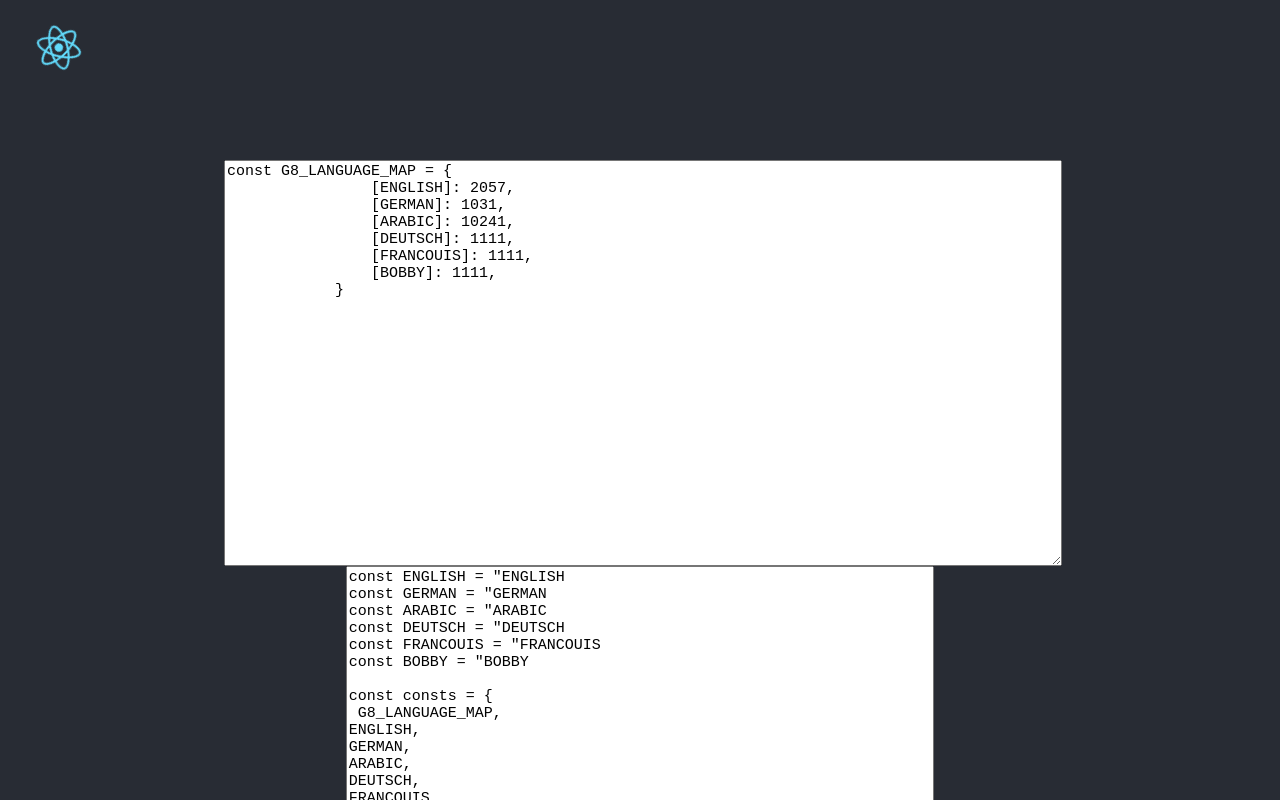
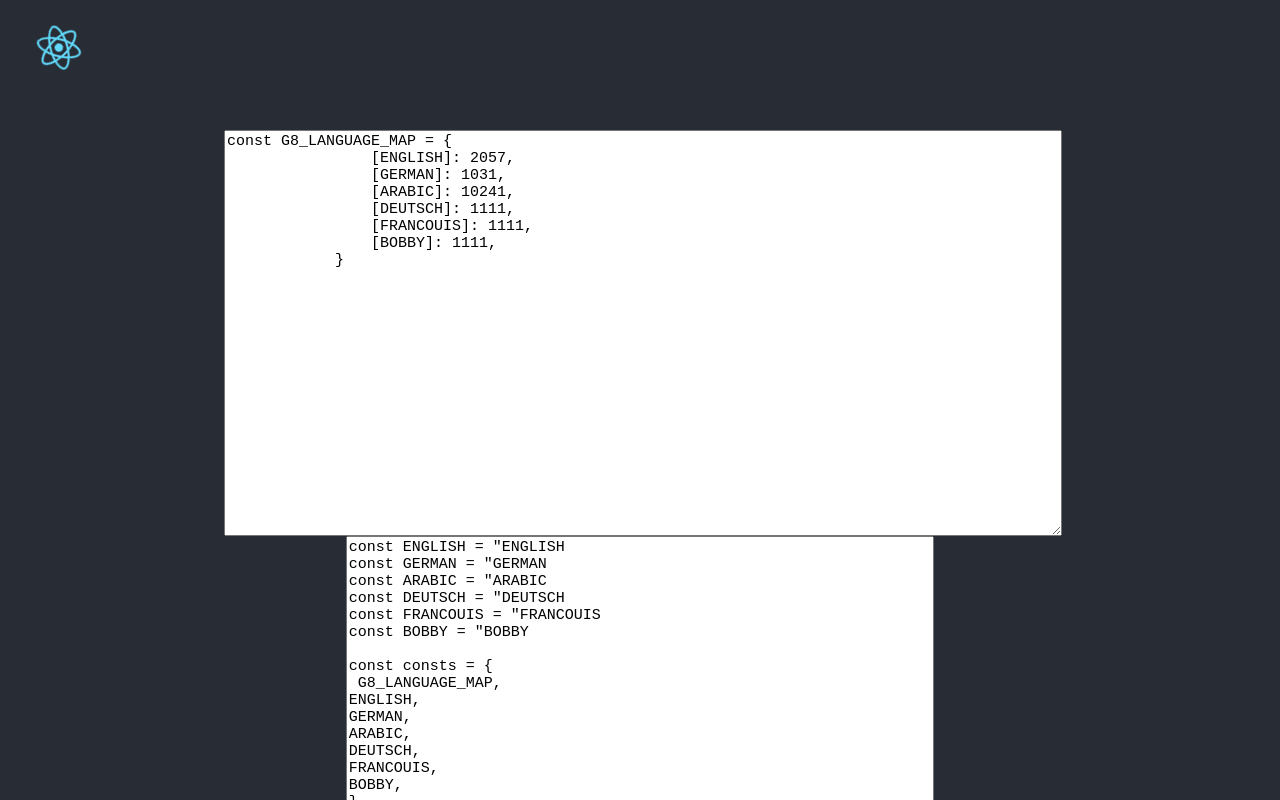
Before and after one commit to NidorPL/constants-creator, a React (Create React App) app: page / in a window 1280 px wide. Shown: the top 800 px of the page. Built offline with nearby package versions, Linux system fonts and the light colour scheme.

Commit message:
:lipstick: adjust styling

```diff
--- a/src/App.css
+++ b/src/App.css
@@ -9,15 +9,16 @@
   left: 20px;
   top: 20px;
 }
+body {
+  background-color: #282c34;
+}
 .App {
-  background-color: #282c34;
-  height: 100vmin;
   display: flex;
   justify-content: center;
 
 }
 .MainInputArea {
-  margin-top: 80px;
+  margin-top: 50px;
   width: 65%;
   font-size: 15px;
 
```
